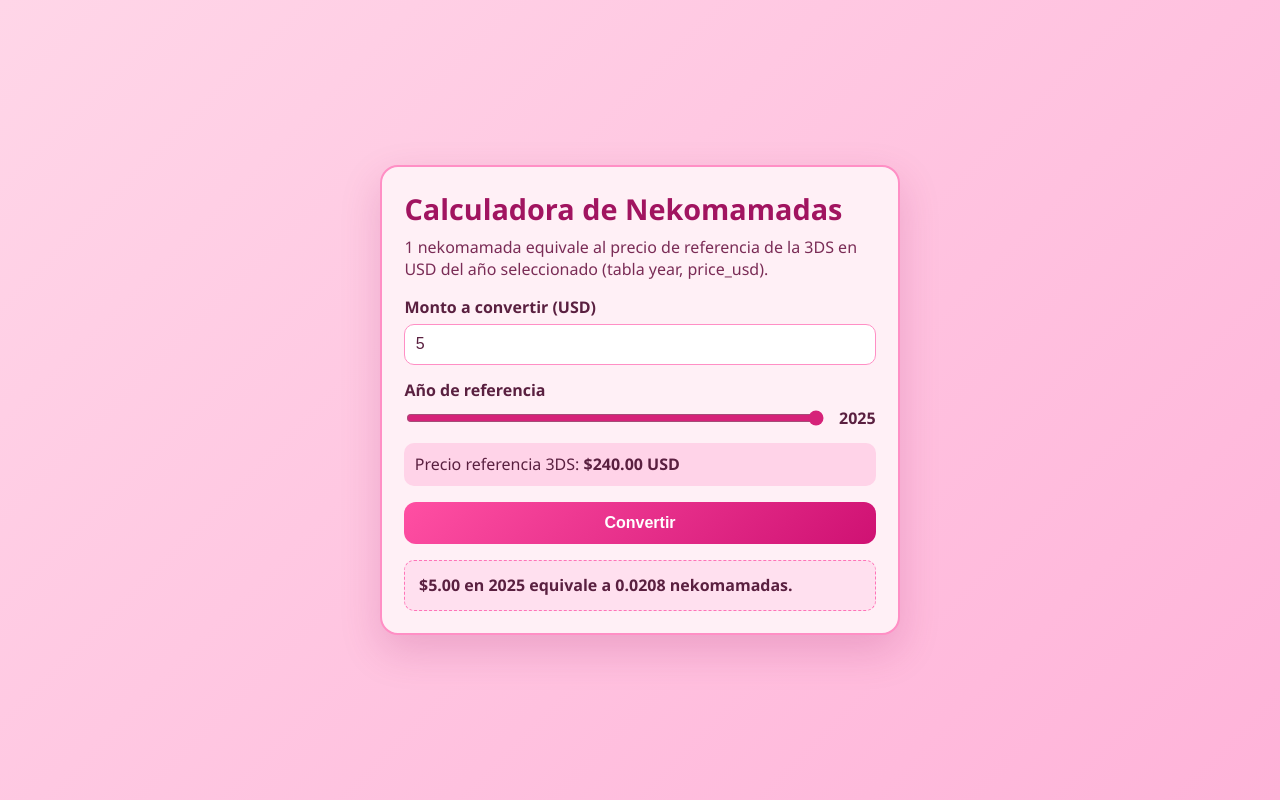
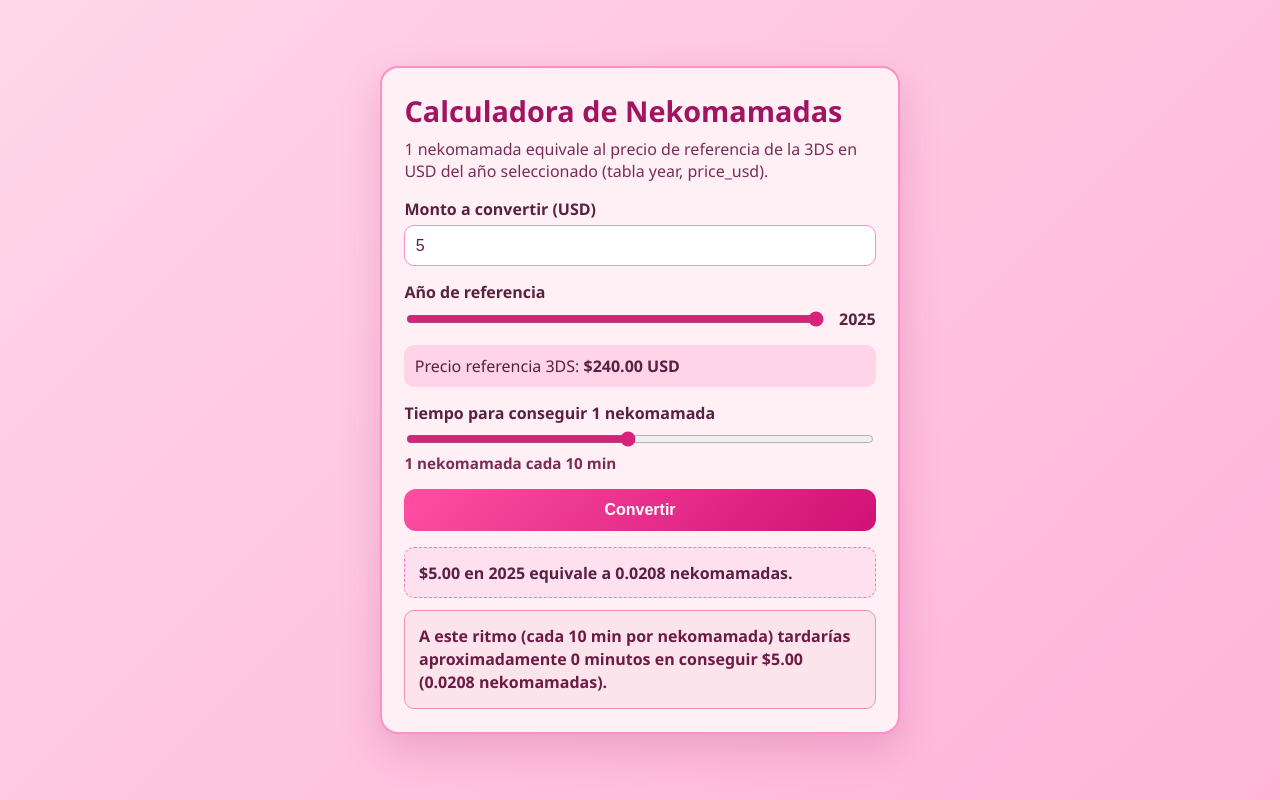
Before and after one commit to sabriluji/calculadora-de-nekomamadas, a plain HTML site: page index.html in a window 1280 px wide. Both pictures are taken after typing "5" into the empty fields and a click on the button "Convertir". Drawn offline with Linux system fonts and the light colour scheme.

Commit message:
agregar tiempo para conseguir

```diff
--- a/index.html
+++ b/index.html
@@ -34,10 +34,27 @@
           Precio referencia 3DS: <strong id="referencePrice">$0 USD</strong>
         </div>
 
+        <label for="durationPerNeko">Tiempo para conseguir 1 nekomamada</label>
+        <div class="year-control duration-row">
+          <input
+            id="durationPerNeko"
+            type="range"
+            min="1"
+            max="20"
+            step="1"
+            value="10"
+          />
+        </div>
+        <p class="duration-hint" id="durationPerNekoLabel">1 nekomamada cada 10 min</p>
+
         <button id="convertButton" type="button">Convertir</button>
 
         <div class="result" id="result">
           Ingresa un monto para calcular su valor en nekomamadas.
+        </div>
+
+        <div class="time-estimate" id="timeEstimate" aria-live="polite">
+          Ajusta el monto y el ritmo para ver cuánto tardarías en reunir ese dinero.
         </div>
       </section>
     </main>
--- a/script.js
+++ b/script.js
@@ -21,8 +21,11 @@ const amountInput = document.getElementById("amount");
 const yearInput = document.getElementById("year");
 const yearValue = document.getElementById("yearValue");
 const referencePriceElement = document.getElementById("referencePrice");
+const durationPerNekoInput = document.getElementById("durationPerNeko");
+const durationPerNekoLabel = document.getElementById("durationPerNekoLabel");
 const convertButton = document.getElementById("convertButton");
 const resultElement = document.getElementById("result");
+const timeEstimateElement = document.getElementById("timeEstimate");
 
 const usdFormat = new Intl.NumberFormat("en-US", {
   style: "currency",
@@ -34,6 +37,53 @@ function getReferencePriceUsd() {
   return threeDSPriceUsdByYear[year];
 }
 
+function getMinutesPerNekomamada() {
+  return Number(durationPerNekoInput.value);
+}
+
+/** Cómo se lee el ritmo: “cada X …” una nekomamada. */
+function describeIntervalMinutes(minutes) {
+  if (minutes < 60) {
+    return `cada ${minutes} min`;
+  }
+  if (minutes % 1440 === 0) {
+    const d = minutes / 1440;
+    return `cada ${d} día${d !== 1 ? "s" : ""}`;
+  }
+  if (minutes % 60 === 0) {
+    const h = minutes / 60;
+    return `cada ${h} h`;
+  }
+  const h = Math.floor(minutes / 60);
+  const m = minutes % 60;
+  return `cada ${h} h ${m} min`;
+}
+
+/** Tiempo total a partir de minutos (puede ser fracción). */
+function formatTotalMinutes(totalMin) {
+  if (totalMin < 1 / 60) {
+    return "menos de 1 minuto";
+  }
+  const rounded = Math.round(totalMin);
+  if (rounded < 60) {
+    return `${rounded} minuto${rounded !== 1 ? "s" : ""}`;
+  }
+  const days = Math.floor(rounded / 1440);
+  const hours = Math.floor((rounded % 1440) / 60);
+  const mins = rounded % 60;
+  const parts = [];
+  if (days > 0) {
+    parts.push(`${days} día${days !== 1 ? "s" : ""}`);
+  }
+  if (hours > 0) {
+    parts.push(`${hours} hora${hours !== 1 ? "s" : ""}`);
+  }
+  if (mins > 0 && days < 14) {
+    parts.push(`${mins} minuto${mins !== 1 ? "s" : ""}`);
+  }
+  return parts.join(", ") || `${rounded} minutos`;
+}
+
 function updateYearUI() {
   const year = yearInput.value;
   const referencePrice = getReferencePriceUsd();
@@ -41,13 +91,24 @@ function updateYearUI() {
   referencePriceElement.textContent = `${usdFormat.format(referencePrice)} USD`;
 }
 
-function convertToNekomamadas() {
+function updateDurationLabel() {
+  const m = getMinutesPerNekomamada();
+  durationPerNekoLabel.textContent = `1 nekomamada ${describeIntervalMinutes(m)}`;
+}
+
+function updateConversion() {
+  updateYearUI();
+  updateDurationLabel();
+
   const amount = Number(amountInput.value);
   const referencePrice = getReferencePriceUsd();
   const year = yearInput.value;
+  const minutesPerNeko = getMinutesPerNekomamada();
 
   if (!amountInput.value || Number.isNaN(amount) || amount <= 0) {
     resultElement.textContent = "Ingresa un monto válido mayor a 0.";
+    timeEstimateElement.textContent =
+      "Ingresa un monto y ajusta el ritmo para ver cuánto tardarías en reunir ese dinero.";
     return;
   }
 
@@ -55,14 +116,23 @@ function convertToNekomamadas() {
   resultElement.textContent = `${usdFormat.format(amount)} en ${year} equivale a ${nekomamadas.toFixed(
     4
   )} nekomamadas.`;
+
+  const totalMinutes = nekomamadas * minutesPerNeko;
+  timeEstimateElement.textContent = `A este ritmo (${describeIntervalMinutes(
+    minutesPerNeko
+  )} por nekomamada) tardarías aproximadamente ${formatTotalMinutes(
+    totalMinutes
+  )} en conseguir ${usdFormat.format(amount)} (${nekomamadas.toFixed(4)} nekomamadas).`;
 }
 
-yearInput.addEventListener("input", updateYearUI);
-convertButton.addEventListener("click", convertToNekomamadas);
+yearInput.addEventListener("input", updateConversion);
+durationPerNekoInput.addEventListener("input", updateConversion);
+amountInput.addEventListener("input", updateConversion);
+convertButton.addEventListener("click", updateConversion);
 amountInput.addEventListener("keydown", (event) => {
   if (event.key === "Enter") {
-    convertToNekomamadas();
+    updateConversion();
   }
 });
 
-updateYearUI();
+updateConversion();
--- a/styles.css
+++ b/styles.css
@@ -80,6 +80,17 @@ input[type="range"] {
   background: #ffd3e8;
 }
 
+.duration-row {
+  margin-top: 0.35rem;
+}
+
+.duration-hint {
+  margin: 0.25rem 0 0;
+  font-size: 0.95rem;
+  color: #7a2c56;
+  font-weight: 600;
+}
+
 button {
   width: 100%;
   margin-top: 1rem;
@@ -105,3 +116,14 @@ button:hover {
   border: 1px dashed #ff74b8;
   font-weight: 600;
 }
+
+.time-estimate {
+  margin-top: 0.75rem;
+  padding: 0.85rem;
+  border-radius: 10px;
+  background: #fce4ec;
+  border: 1px solid #f48fb1;
+  font-weight: 600;
+  color: #6d1b45;
+  line-height: 1.45;
+}
```
